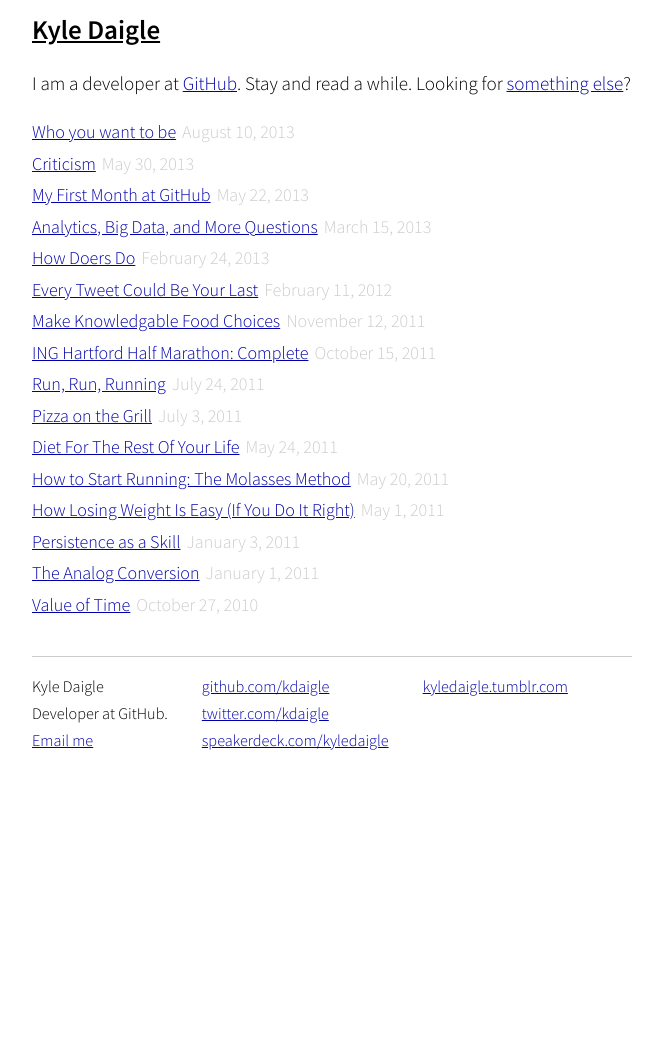
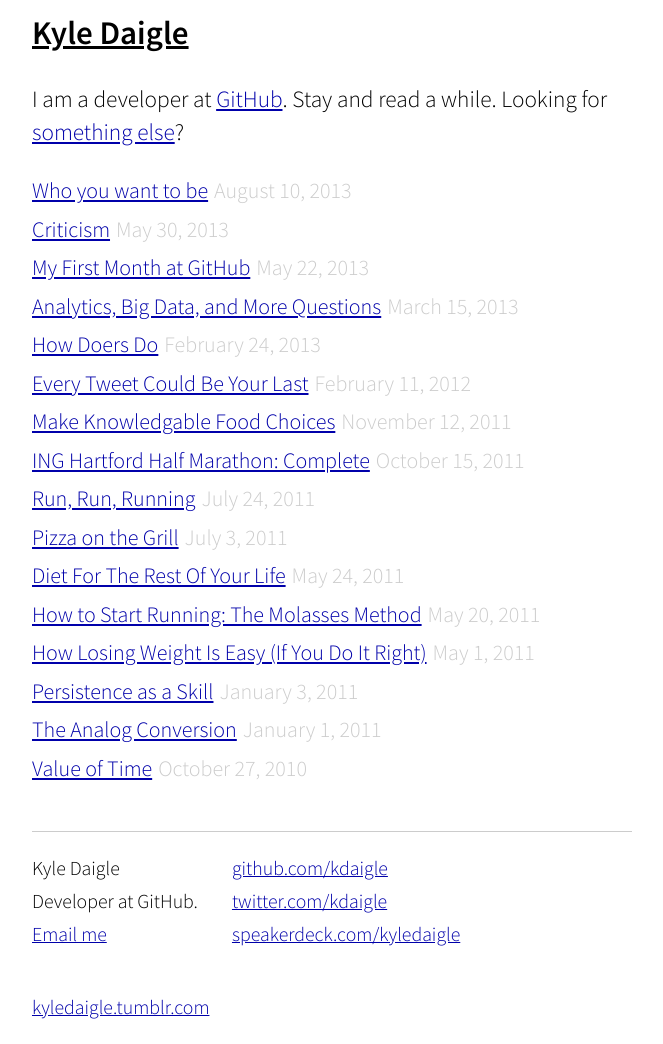
Before and after one commit to kdaigle/kdaigle.github.io, a Jekyll site: the page built from index.html, in a window 1280 px wide. Shown: the whole page, without its empty margins (308-971 px from the left). Built offline with Jekyll 4.4.1, drawn with Linux system fonts in a browser that asks for light colours; before the commit the page ends 916 px from its top, so only the background shows below that.

Commit message:
Up the font size

```diff
--- a/css/new.css
+++ b/css/new.css
@@ -9,7 +9,7 @@ html, body { height: 100%; }
 
 body {
   background-color: #FFF;
-  font: 18px 'Source Sans Pro', Helvetica, Arial, sans-serif;
+  font: 22px 'Source Sans Pro', Helvetica, Arial, sans-serif;
   line-height: 1.5em;
 }
 
```
